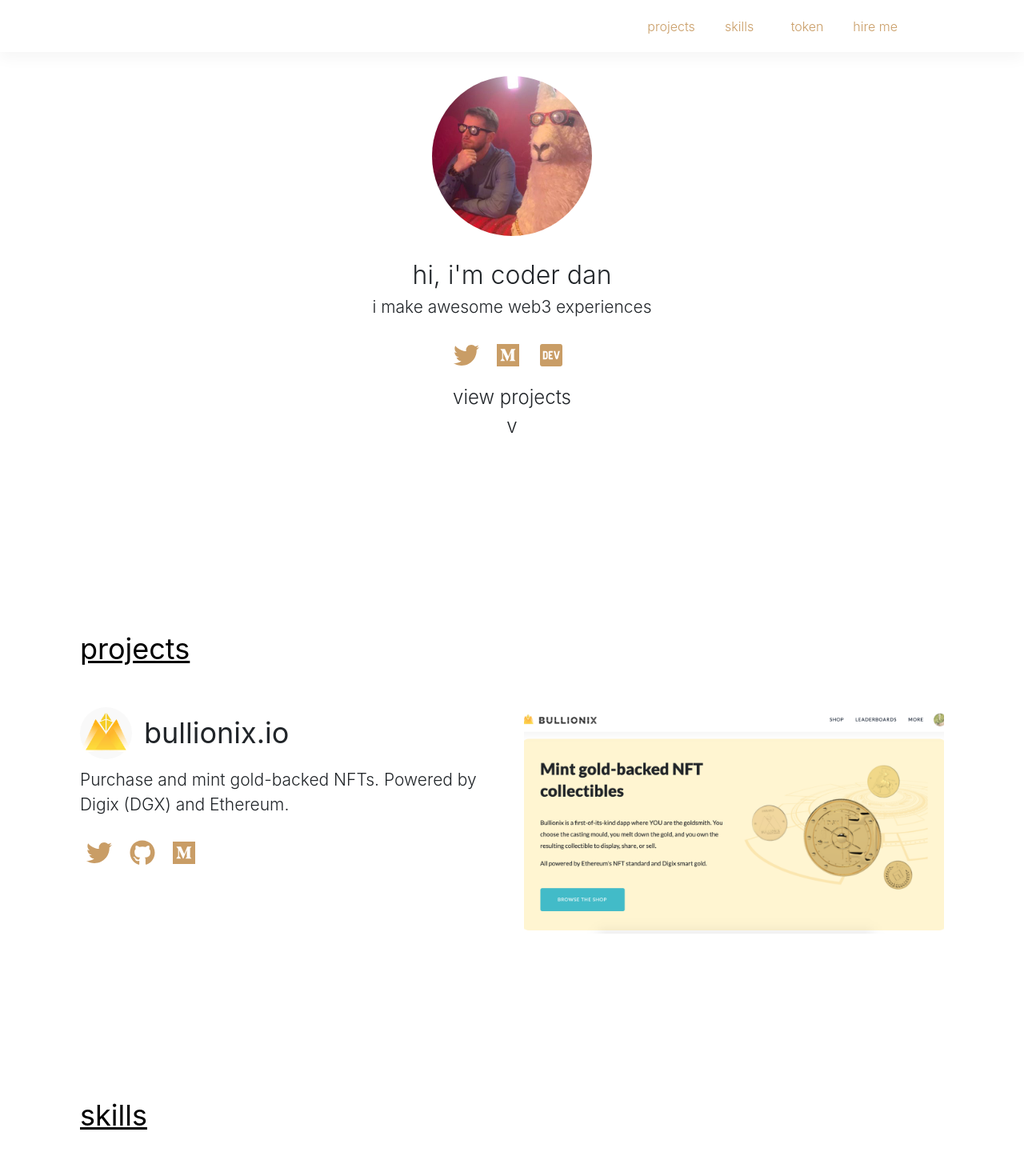
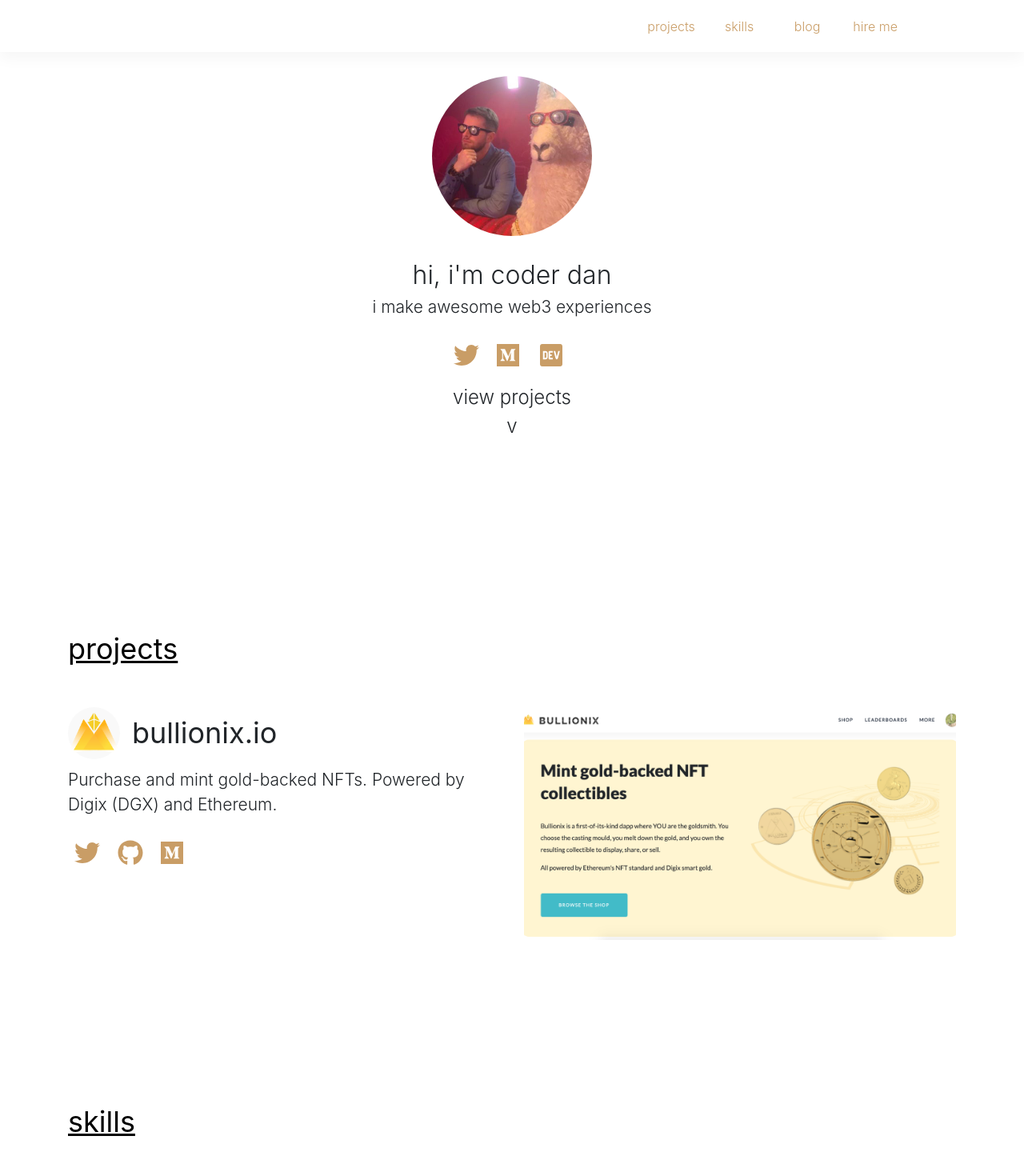
Before and after one commit to cinnabarhorse/coderdan, a Next.js app: page / in a window 1280 px wide. Shown: the top 1470 px of the page at 80% size. Built offline with nearby package versions, Linux system fonts and the light colour scheme; a web font is replaced by a local one.

Commit message:
Removed token section for now and added in blog

```diff
--- a/components/HireMePage.tsx
+++ b/components/HireMePage.tsx
@@ -7,7 +7,6 @@
 import NextStyledButton from "./reusable/NextStyledButton";
 import { boxShadow, themeSecondary } from "../theme";
 
-//import SibApiV3Sdk from 'sib-api-v3-typescript'
 interface HireMePageProps {
 
 }
@@ -63,10 +62,10 @@
                 name: name,
                 email: email
             },
-            to: {
+            to: [{
                 email: "dmathieuva@gmail.com",
                 name: "Coder Dan"
-            },
+            }],
             subject: "Test email",
             htmlContent: message
         }
--- a/components/ProjectsPage.tsx
+++ b/components/ProjectsPage.tsx
@@ -10,6 +10,7 @@
 
 const ProjectsPage = (props: ProjectsPageProps) => {
     return (
+        <div>
             <Container>
                 <Layout>
 
@@ -44,7 +45,7 @@
                 </Layout>
             </Container>
 
-
+        </div>
     );
 }
 export default ProjectsPage;
--- a/components/SkillsPage.tsx
+++ b/components/SkillsPage.tsx
@@ -41,6 +41,7 @@
     ]
 
     return (
+        <div>
             <Container>
                 <Layout>
 
@@ -131,6 +132,7 @@
                     </Row>
                 </Layout>
             </Container>
+        </div>
     );
 }
 export default SkillsPage;
--- a/components/reusable/links.tsx
+++ b/components/reusable/links.tsx
@@ -31,11 +31,11 @@
         href: "#skills",
     },
 
+    {
+        name: "blog",
+        href: "https://blog.coderdan.dev"
+    },
 
-    {
-        name: "token",
-        href: "#token",
-    },
     {
         name: "hire me",
         href: "#hire",
--- a/pages/index.tsx
+++ b/pages/index.tsx
@@ -15,9 +15,9 @@
 
   return (
 
-    <Container>
+    <div>
       <Head>
-        <title>coder dan (web3 developer)</title>
+        <title>coderdan (web3 developer)</title>
         <link rel="icon" href="/favicon.ico" />
       </Head>
 
@@ -73,12 +73,13 @@
         </div>
 
 
-        <div style={{ position: 'relative', top: 100 }} id="token"></div>
+        {/*}   <div style={{ position: 'relative', top: 100 }} id="token"></div>
 
         <div>
           <TokenPage />
         </div>
 
+  {*/}
 
 
         <div style={{ position: 'relative', top: 100 }} id="hire"></div>
@@ -113,6 +114,9 @@
         width:100%;
         height:200px;
         margin-bottom:25px;
+      }
+
+      .imageContainer:hover {
 
       }
 
@@ -148,6 +152,7 @@
 
 
       .description {
+
         font-size:32px;
         font-weight:300;
         text-align: center;
@@ -209,7 +214,7 @@
     `}</style>
 
       </Layout>
-    </Container>
+    </div>
 
   )
 }
```
Lines whose indentation alone changed are shown as unchanged.
